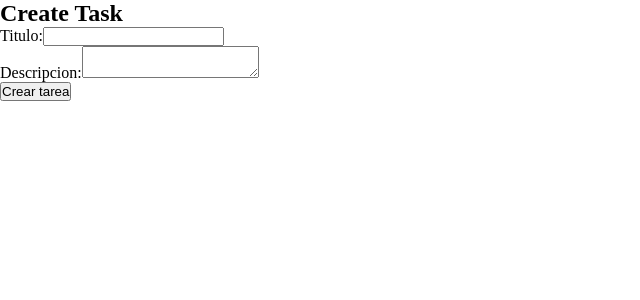
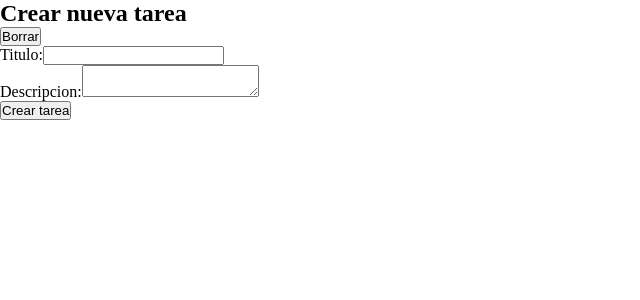
Before and after one commit to Alejom55/Note-APP, a Next.js app: page /dashboard/new in a window 1280 px wide. Shown: the top 300 px of the page, without its empty margins (0-640 px from the left). Built offline with nearby package versions, Linux system fonts and the light colour scheme; no server answers.

Commit message:
actualizacion de tareas

```diff
--- /dev/null
+++ b/src/app/dashboard/[id]/page.jsx
@@ -0,0 +1,2 @@
+import CreateTaskForm from "../new/page";
+export default CreateTaskForm;
--- a/src/app/dashboard/new/page.jsx
+++ b/src/app/dashboard/new/page.jsx
@@ -1,8 +1,8 @@
 'use client'
-import React, { useState } from 'react';
+import React, { useState, useEffect } from 'react';
 import axios from 'axios';
 import { useSession } from 'next-auth/react';
-import { useRouter } from 'next/navigation';
+import { useRouter, useParams } from 'next/navigation';
 
 function CreateTaskForm() {
     const [title, setTitle] = useState('');
@@ -10,7 +10,11 @@ function CreateTaskForm() {
     const [error, setError] = useState(null);
     const { data: session, status } = useSession();
     const router = useRouter();
-    // console.log(session, status)
+    const params = useParams();
+
+
+
+
     const autenticado = () => {
         if (status === "authenticated" && session) {
             const { user } = session;
@@ -20,21 +24,39 @@ function CreateTaskForm() {
     const handleSubmit = async (e) => {
         e.preventDefault();
         try {
-            const response = await axios.post(`/api/tasks/${autenticado()._id}`, {
+            await axios.post(`/api/tasks/${autenticado()._id}`, {
                 title,
                 description
             });
             router.push('/dashboard');
-            // console.log(response.data);
         } catch (error) {
             setError(error.response?.data?.message || 'Algo salio mal, intenta de nuevo.');
         }
     };
+    const handleDelete = async () => {
+        try {
+            await axios.delete(`/api/tasks/${autenticado()._id}/${params.id}`, {
+                title,
+                description
+            });
+            router.push('/dashboard');
+        } catch (error) {
+            setError(error.response?.data?.message || 'Algo salio mal, intenta de nuevo.');
+        }
+    }
+
+    useEffect(() => {
+        console.log(params);
+    });
 
     return (
         <div>
             {error && <p style={{ color: 'red' }}>{error}</p>}
-            <h2>Create Task</h2>
+            <header>
+
+            </header>
+            <h2>{!params.id ? 'Crear nueva tarea' : 'Editar tarea'}</h2>
+            <button onClick={handleDelete}>Borrar</button>
             <form onSubmit={handleSubmit}>
                 <div>
                     <label>Titulo:</label>
```
Also changed, not shown: src/components/taskCard.jsx (+8 -4 lines).
